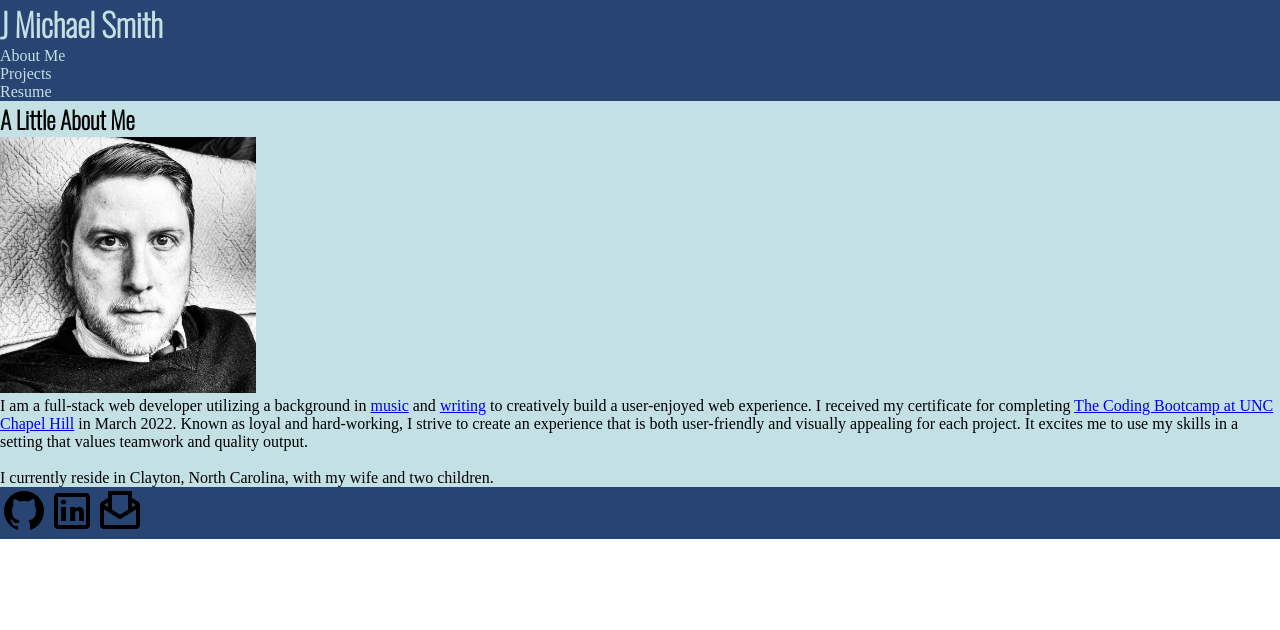
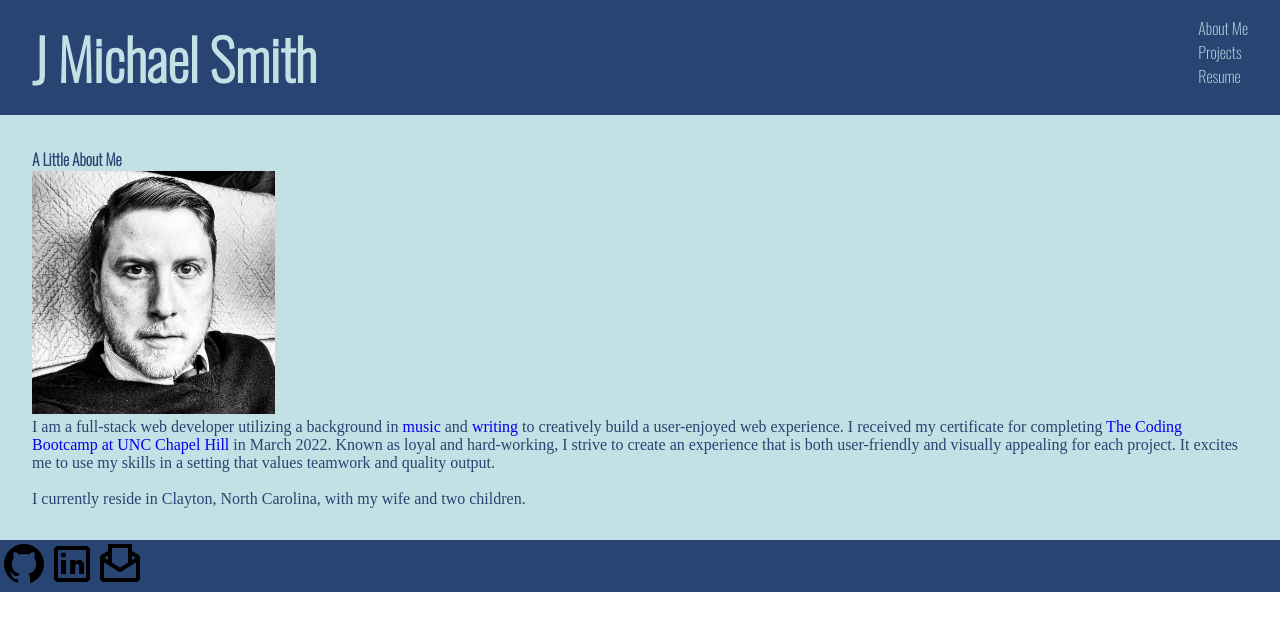
Before and after one commit to theprattler/portfolio, a React (Create React App) app in the folder my-portfolio/: page / in a window 1280 px wide. Shown: the top 630 px of the page. Built offline with nearby package versions, Linux system fonts and the light colour scheme.

Commit message:
styled header

```diff
--- a/my-portfolio/src/components/Header/index.js
+++ b/my-portfolio/src/components/Header/index.js
@@ -6,18 +6,22 @@ function Header(props) {
     setAboutSelected,
     setProjectSelected,
     setResumeSelected,
-    setContactSelected
+    //setContactSelected
   } = props;
 
   return (
     <header>
+      <div>
         <h1>J Michael Smith</h1>
+      </div>
+      <div className='navBar'>
         <Navigation
           setAboutSelected={setAboutSelected}
           setProjectSelected={setProjectSelected}
           setResumeSelected={setResumeSelected}
-        setContactSelected={setContactSelected}
+          //setContactSelected={setContactSelected}
         />
+      </div>
     </header>
   )
 }
--- a/my-portfolio/src/index.css
+++ b/my-portfolio/src/index.css
@@ -2,30 +2,62 @@
   margin: 0px;
   padding: 0px;
   box-sizing: border-box;
+  font-size: 100%;
 }
 
 :root {
   /* body bg, nav and footer links, title text */
   --primary-color: #c3e0e5;
-  /* header and footer bg */
+  /* header and footer bg, h2 and h3, p */
   --secondary-color: #274472;
   --tertiary-color: #5885af;
+  /* hover */
   --quaternary-color: #eff542;
 }
 
 header {
   background-color: var(--secondary-color);
   color: var(--primary-color);
+  display: flex;
+  flex-wrap: wrap;
+  justify-content: space-between;
+  padding: 1rem 2rem 1rem 2rem;
 }
 
-h1, h2, h3 {
+h1, h2, h3, nav ul li {
   font-family: 'Oswald', sans-serif;
 }
 
+h1 {
+  font-size: 3.5rem;
+}
 
+ul {
+  list-style-type: none;
+}
+
+nav ul li:hover {
+  color: var(--quaternary-color);
+  cursor: pointer;
+  transition: 0.5s;
+}
 
 main {
   background-color: var(--primary-color);
+  padding: 2rem;
+}
+
+h2, h3, p {
+  color: var(--secondary-color);
+}
+
+a:link {
+  text-decoration: none;
+}
+
+a:hover {
+  color: var(--tertiary-color);
+  transition: 0.5s;
 }
 
 footer {
```
Lines whose indentation alone changed are shown as unchanged.
